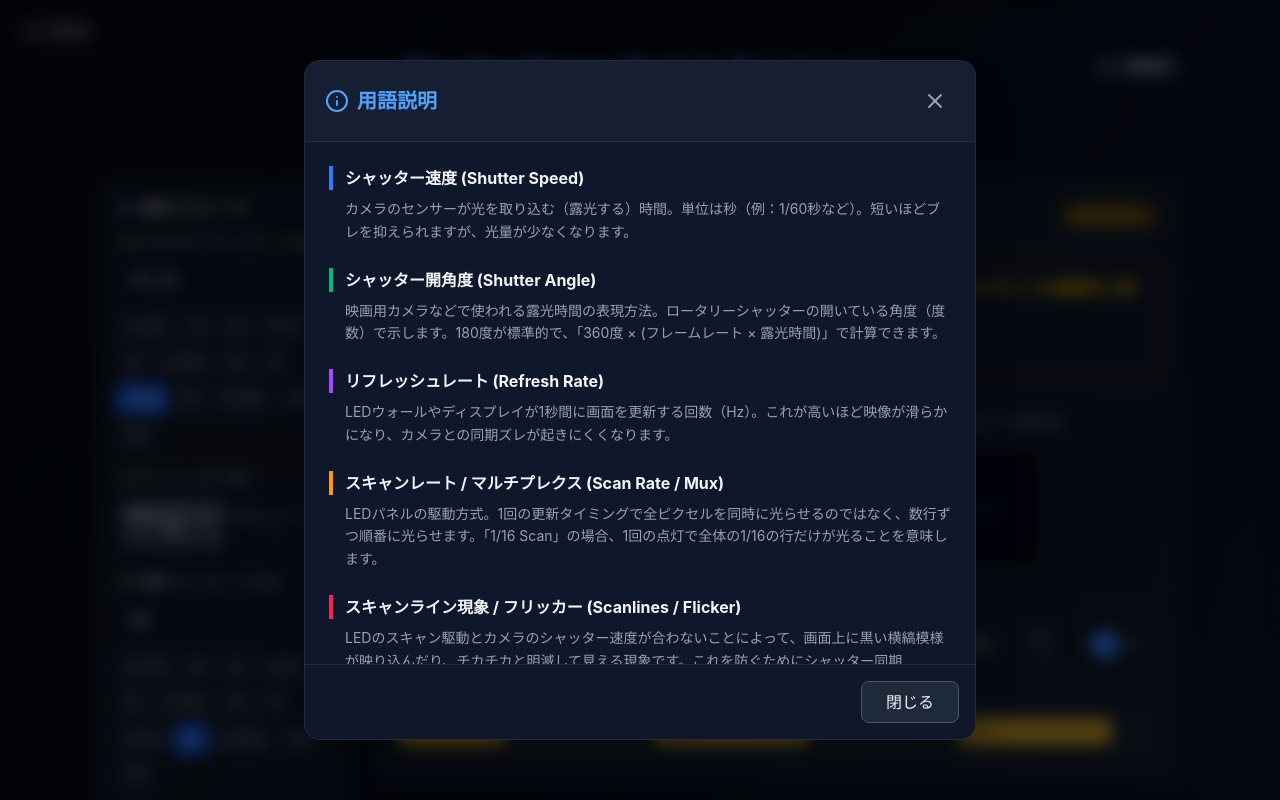
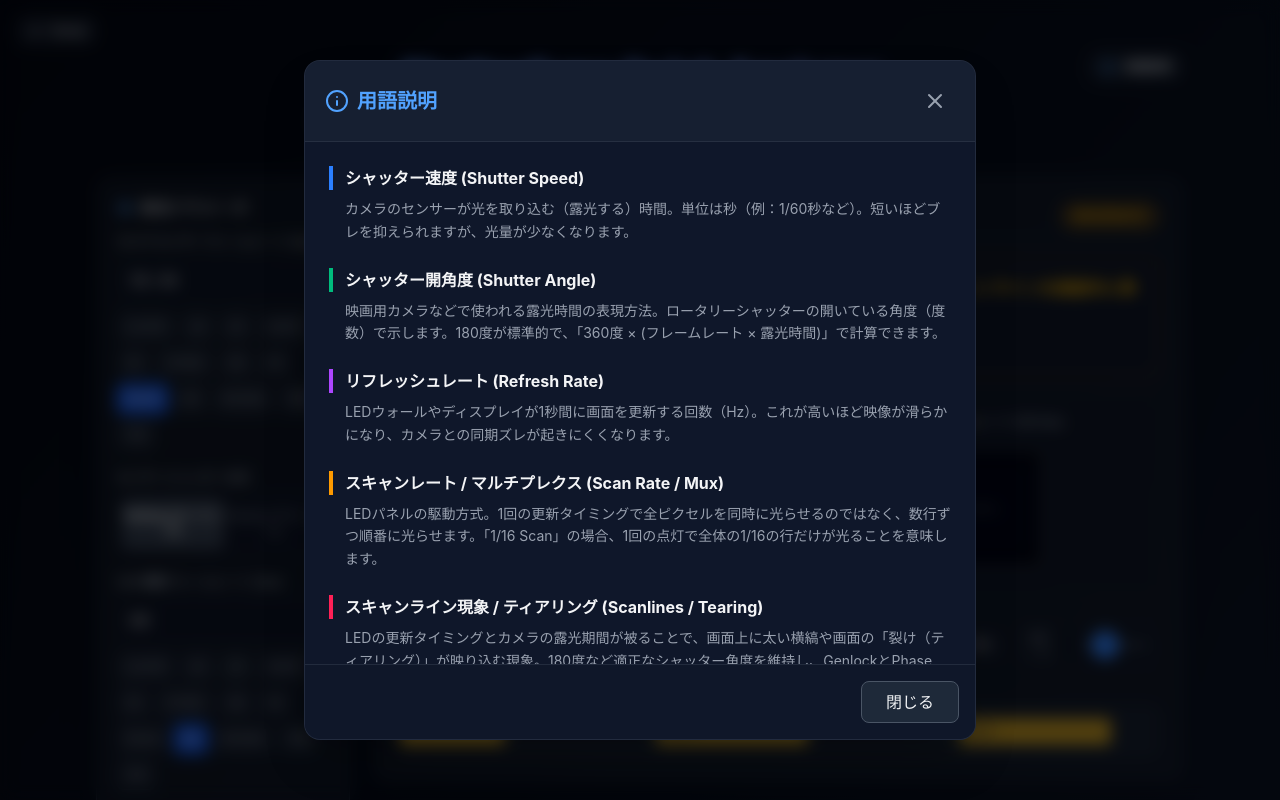
Before and after one commit to ookami1019/LED-System, a React (Vite) app in the folder Flickr/: page / in a window 1280 px wide. Both pictures are taken after a click on the button "用語説明". Shown: the top 800 px of the page. Built offline with nearby package versions, Linux system fonts and the light colour scheme.

Commit message:
docs(flickr): add explanation for banding, moire and motion blur

```diff
--- a/Flickr/src/components/GlossaryModal.tsx
+++ b/Flickr/src/components/GlossaryModal.tsx
@@ -67,9 +67,30 @@ export const GlossaryModal: React.FC<GlossaryModalProps> = ({ isOpen, onClose })
             </section>
 
             <section className="flex flex-col gap-2">
-              <h3 className="text-base font-bold text-gray-100 border-l-4 border-rose-500 pl-3">スキャンライン現象 / フリッカー (Scanlines / Flicker)</h3>
+              <h3 className="text-base font-bold text-gray-100 border-l-4 border-rose-500 pl-3">スキャンライン現象 / ティアリング (Scanlines / Tearing)</h3>
               <p className="text-sm text-gray-400 leading-relaxed pl-4">
-                LEDのスキャン駆動とカメラのシャッター速度が合わないことによって、画面上に黒い横縞模様が映り込んだり、チカチカと明滅して見える現象です。これを防ぐためにシャッター同期（ShutterSync）が重要になります。
+                LEDの更新タイミングとカメラの露光期間が被ることで、画面上に太い横縞や画面の「裂け（ティアリング）」が映り込む現象。180度など適正なシャッター角度を維持し、GenlockとPhase Offsetで更新タイミングをシャッターが閉じている時間（安全地帯）に隠すことで回避します。
+              </p>
+            </section>
+
+            <section className="flex flex-col gap-2">
+              <h3 className="text-base font-bold text-gray-100 border-l-4 border-orange-500 pl-3">バンディング / フリッカー (Banding / Flicker)</h3>
+              <p className="text-sm text-gray-400 leading-relaxed pl-4">
+                LEDパネルは常に点灯しているわけではなく、超高速で点滅（PWM制御）して明るさや色を表現しています。シャッター角度を極端に狭くする（露光時間を短くする）と、この点滅の途中でシャッターが切られてしまい、画面に細かい黒い横縞（バンディング）が出たり、明るさがチラついたりします。
+              </p>
+            </section>
+
+            <section className="flex flex-col gap-2">
+              <h3 className="text-base font-bold text-gray-100 border-l-4 border-pink-500 pl-3">モアレ (Moiré)</h3>
+              <p className="text-sm text-gray-400 leading-relaxed pl-4">
+                カメラのセンサーの画素の規則性と、LEDパネルのLED素子の並び（ピクセルピッチ）という2つの規則的な細かい模様が干渉して、波打つような大きな模様が発生する現象です。露光時間を短くした暗さを補うためにカメラの絞り（アイリス）を開け、LEDパネルの粒にピントが合ってしまうことが大きな原因の一つです。
+              </p>
+            </section>
+
+            <section className="flex flex-col gap-2">
+              <h3 className="text-base font-bold text-gray-100 border-l-4 border-cyan-500 pl-3">モーションブラー (Motion Blur)</h3>
+              <p className="text-sm text-gray-400 leading-relaxed pl-4">
+                動いている被写体を撮影したときに生じる「ブレ（残像）」のことです。映画や映像制作ではシャッター角度「180度」が生み出すブラーが最も人間の目に自然とされています。角度を狭くするとブラーが消えてカクカクとした不自然な動きになり、広すぎるとブレすぎて輪郭がボヤけた映像になります。
               </p>
             </section>
 
```
